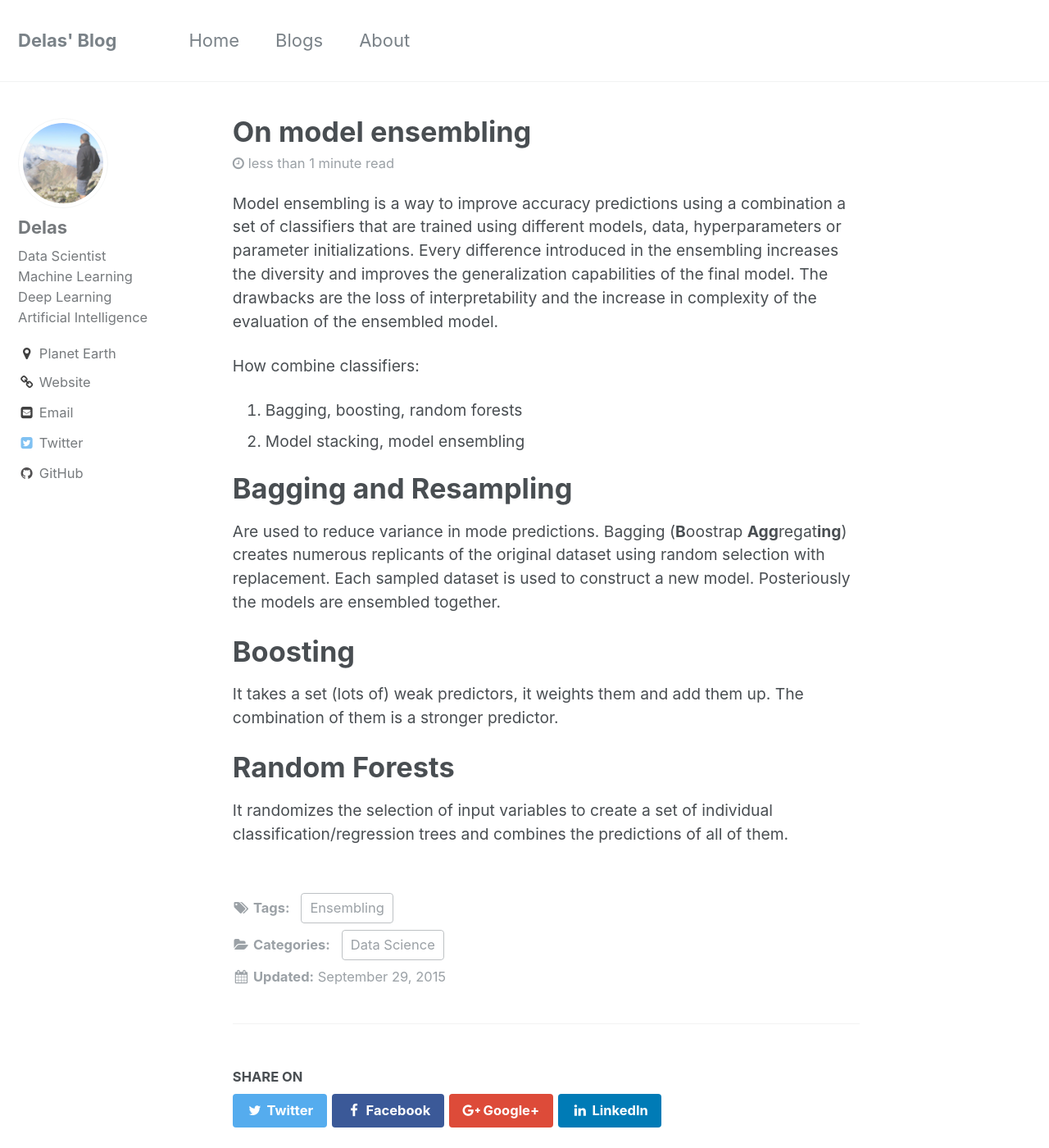
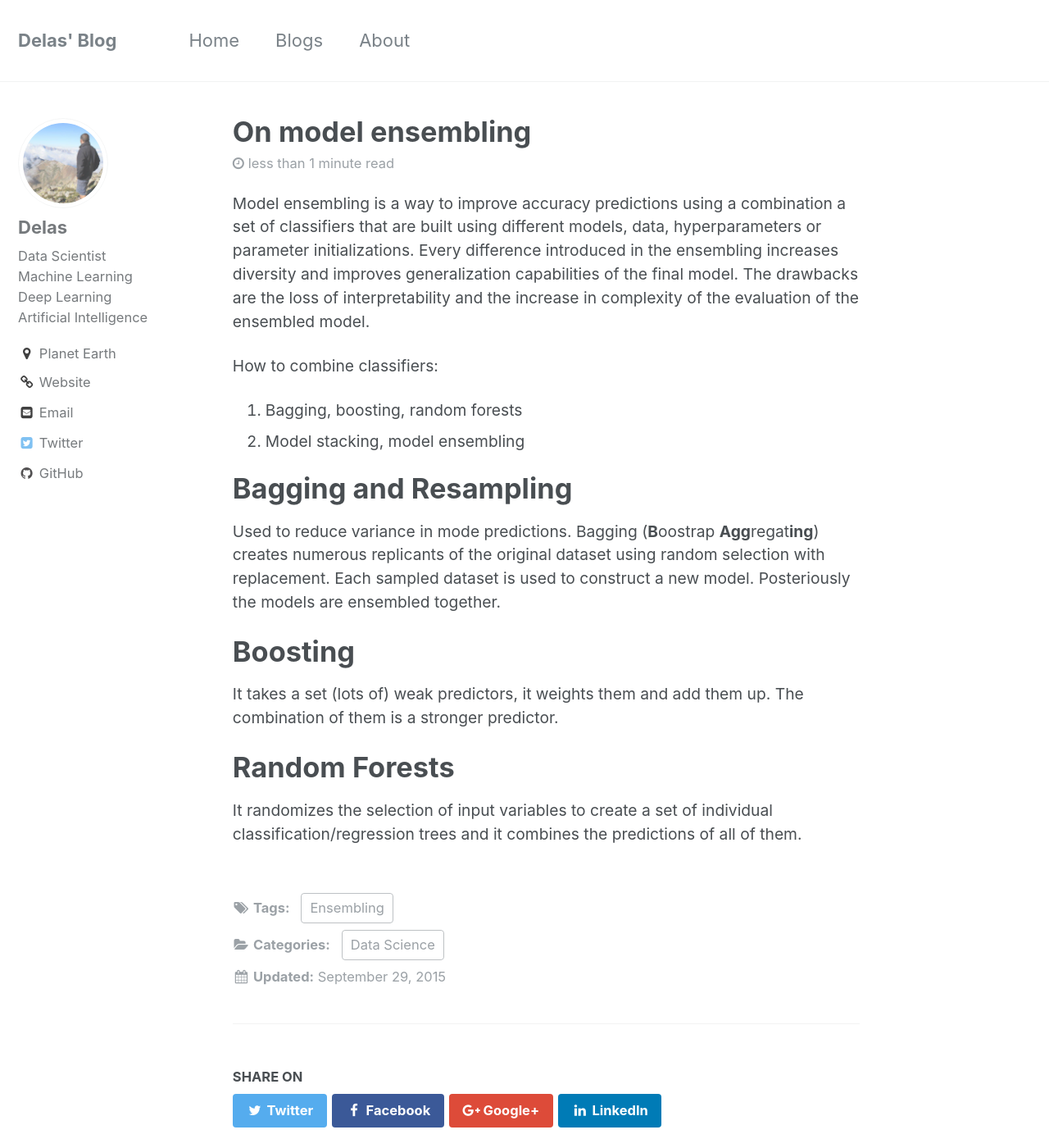
Before and after one commit to jorditg/jorditg.github.io, a Jekyll site: the page built from _posts/2015-09-30-model-ensembling.md, in a window 1280 px wide and 1400 px high. Shown: the whole window at 82% size. Built offline with Jekyll 4.4.1, drawn with Linux system fonts in a browser that asks for light colours.

Commit message:
Update 2015-09-30-model-ensembling.md

```diff
--- a/_posts/2015-09-30-model-ensembling.md
+++ b/_posts/2015-09-30-model-ensembling.md
@@ -10,20 +10,20 @@ tags:
   - Ensembling
 ---
 
-Model ensembling is a way to improve accuracy predictions using a combination a set of classifiers that are trained using different models, data, hyperparameters or parameter initializations. Every difference introduced in the ensembling increases the diversity and improves the generalization capabilities of the final model.
+Model ensembling is a way to improve accuracy predictions using a combination a set of classifiers that are built using different models, data, hyperparameters or parameter initializations. Every difference introduced in the ensembling increases diversity and improves generalization capabilities of the final model.
 The drawbacks are the loss of interpretability and the increase in complexity of the evaluation of the ensembled model.
 
-How combine classifiers:
+How to combine classifiers:
 
 1. Bagging, boosting, random forests
 2. Model stacking, model ensembling
 
 # Bagging and Resampling
-Are used to reduce variance in mode predictions.
+Used to reduce variance in mode predictions.
 Bagging (**B**oostrap **Agg**regat**ing**) creates numerous replicants of the original dataset using random selection with replacement. Each sampled dataset is used to construct a new model. Posteriously the models are ensembled together.
 
 # Boosting
 It takes a set (lots of) weak predictors, it weights them and add them up. The combination of them is a stronger predictor.
 
 # Random Forests
-It randomizes the selection of input variables to create a set of individual classification/regression trees and combines the predictions of all of them.
+It randomizes the selection of input variables to create a set of individual classification/regression trees and it combines the predictions of all of them.
```
